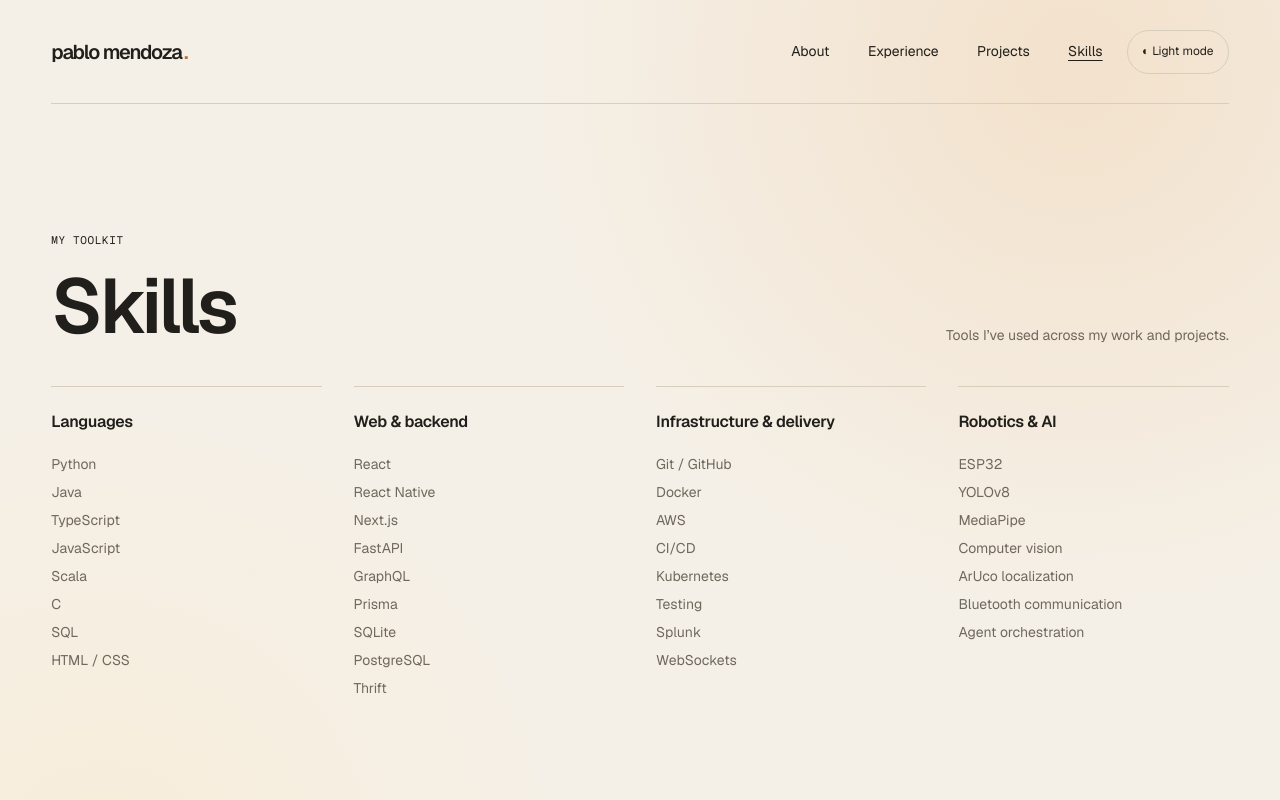
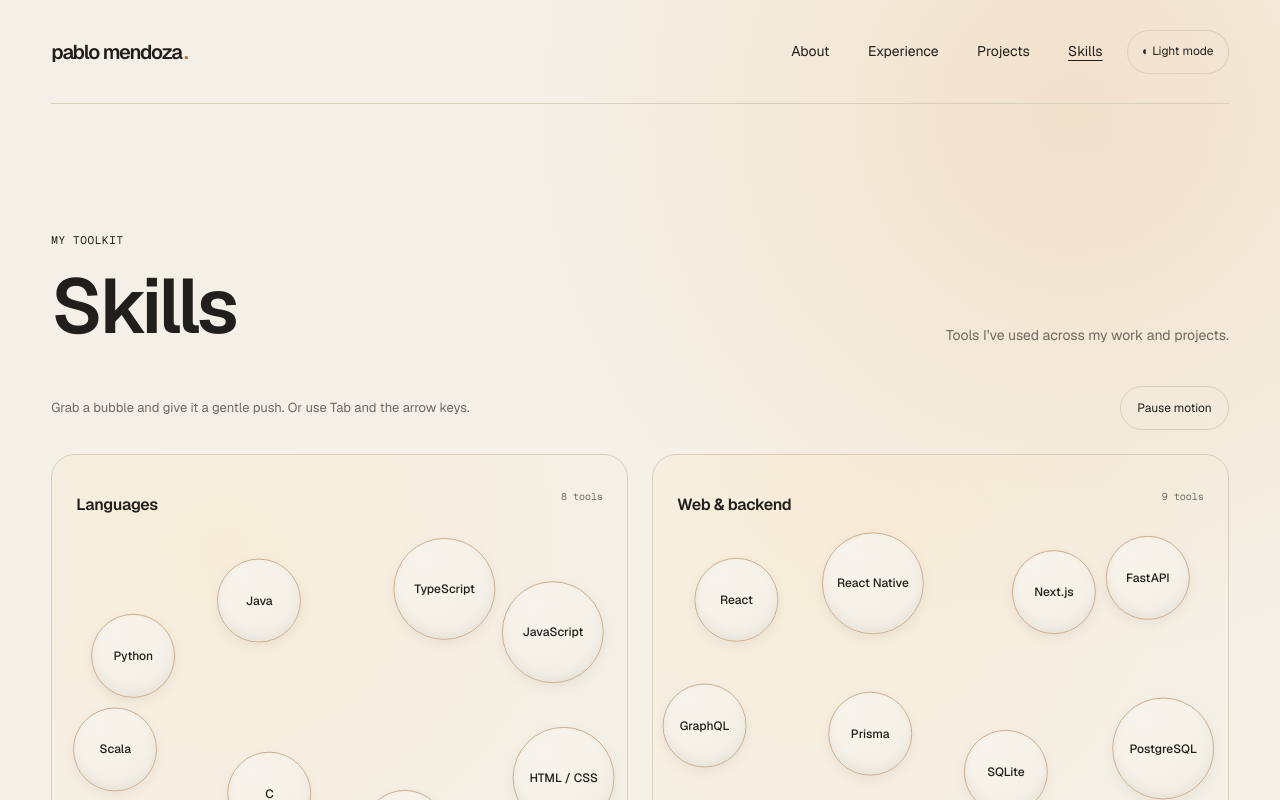
Before and after one commit to PabloMCodes/portfolio, a Next.js app: page /skills in a window 1280 px wide. Shown: the top 800 px of the page. Built offline with nearby package versions, Linux system fonts and the light colour scheme.

Commit message:
Add interactive floating skill bubbles with collisions

```diff
--- a/src/app/skills/page.tsx
+++ b/src/app/skills/page.tsx
@@ -1,4 +1,5 @@
 import { SiteShell } from "@/components/site-shell";
+import { SkillBubbles } from "@/components/skill-bubbles";
 import styles from "../home.module.css";
 
 const groups = [
@@ -11,6 +12,6 @@
 export default function SkillsPage() {
   return <SiteShell currentPath="/skills"><section className={`${styles.section} ${styles.skills}`} aria-labelledby="skills-title">
     <div className={styles.sectionHeading}><div><p className={styles.label}>My toolkit</p><h1 id="skills-title" className={styles.pageTitle}>Skills</h1></div><p>Tools I’ve used across my work and projects.</p></div>
-    <div className={styles.skillGrid}>{groups.map(({ title, items }) => <div key={title} className={styles.skillGroup}><h3>{title}</h3><ul>{items.map((item) => <li key={item}>{item}</li>)}</ul></div>)}</div>
+    <SkillBubbles groups={groups} />
   </section></SiteShell>;
 }
--- /dev/null
+++ b/src/components/skill-bubbles.module.css
@@ -0,0 +1,21 @@
+.controls { display: flex; align-items: center; justify-content: space-between; gap: 1rem; margin-bottom: 1.5rem; }
+.controls p { color: var(--muted-foreground); font-size: 0.8125rem; }
+.controls button { flex: none; padding: 0.6rem 1rem; min-height: 44px; border: 1px solid var(--rule); border-radius: 999px; font-size: 0.75rem; cursor: pointer; }
+.grid { display: grid; grid-template-columns: repeat(2, minmax(0, 1fr)); gap: 1.5rem; }
+.group { min-width: 0; border: 1px solid var(--rule); border-radius: 1.5rem; overflow: hidden; background: radial-gradient(ellipse at 30% 20%, var(--ambient-soft), transparent 75%); }
+.groupHeading { display: flex; align-items: center; justify-content: space-between; gap: 1rem; padding: 1.4rem 1.5rem 0.5rem; }
+.groupHeading h2 { font-size: 1rem; line-height: 1.4; letter-spacing: -0.02em; }
+.groupHeading span { flex: none; font-family: var(--font-mono), monospace; font-size: 0.625rem; color: var(--muted-foreground); }
+.arena { position: relative; list-style: none; padding: 0; margin: 0; min-height: 360px; }
+.arena:not([data-ready]) { display: flex; flex-wrap: wrap; gap: 0.75rem; padding: 1rem; }
+.bubble { display: grid; place-items: center; width: 100px; height: 100px; border-radius: 50%; padding: 0.65rem; border: 1px solid color-mix(in srgb, var(--accent) 35%, var(--rule)); background: radial-gradient(circle at 30% 22%, color-mix(in srgb, var(--background) 75%, white), var(--background) 65%); color: var(--foreground); box-shadow: inset 0 -5px 10px rgb(0 0 0 / 5%), 0 4px 12px rgb(0 0 0 / 6%); font-size: 0.75rem; line-height: 1.35; font-weight: 500; text-align: center; overflow-wrap: anywhere; user-select: none; touch-action: none; cursor: grab; }
+.arena[data-ready] .bubble { position: absolute; top: 0; left: 0; }
+.bubble:active { cursor: grabbing; border-color: var(--accent); }
+.bubble:hover { border-color: var(--accent); }
+.bubble:focus-visible, .controls button:focus-visible { outline: 2px solid var(--accent); outline-offset: 3px; }
+.arena[data-paused="true"] .bubble { cursor: default; touch-action: pan-y; }
+@media (max-width: 700px) {
+  .grid { grid-template-columns: 1fr; }
+  .controls { align-items: flex-start; flex-direction: column; }
+  .groupHeading { padding-inline: 1rem; }
+}
--- /dev/null
+++ b/src/components/skill-bubbles.tsx
@@ -0,0 +1,160 @@
+"use client";
+
+import { useAnimationFrame, useReducedMotion } from "motion/react";
+import { useEffect, useRef, useState, type PointerEvent } from "react";
+import styles from "./skill-bubbles.module.css";
+
+type Group = { title: string; items: string[] };
+type Bubble = { x: number; y: number; vx: number; vy: number; radius: number };
+const GAP = 8;
+const clamp = (value: number, low: number, high: number) => Math.max(low, Math.min(high, value));
+
+function BubbleGroup({ title, items, paused }: Group & { paused: boolean }) {
+  const arena = useRef<HTMLUListElement>(null);
+  const nodes = useRef<(HTMLButtonElement | null)[]>([]);
+  const bodies = useRef<Bubble[]>([]);
+  const bounds = useRef({ width: 0, height: 0 });
+  const visible = useRef(false);
+  const drag = useRef<{ index: number; x: number; y: number } | null>(null);
+
+  function paint() {
+    bodies.current.forEach((body, index) => {
+      const node = nodes.current[index];
+      if (node) node.style.transform = `translate3d(${body.x - body.radius}px, ${body.y - body.radius}px, 0)`;
+    });
+  }
+
+  useEffect(() => {
+    const element = arena.current;
+    if (!element) return;
+    const resize = new ResizeObserver(([entry]) => {
+      const width = entry.contentRect.width;
+      if (!width || Math.abs(width - bounds.current.width) < 1) return;
+      const columns = Math.max(1, Math.floor(width / 132));
+      const rows = Math.ceil(items.length / columns);
+      const height = Math.max(360, rows * 132 + 24);
+      bounds.current = { width, height };
+      element.style.height = `${height}px`;
+      drag.current = null;
+      bodies.current = items.map((item, index) => {
+        const radius = item.length > 16 ? 58 : item.length > 9 ? 51 : 42;
+        const angle = index * 2.4 + 0.7;
+        const node = nodes.current[index];
+        if (node) { node.style.width = `${radius * 2}px`; node.style.height = `${radius * 2}px`; }
+        return {
+          radius, x: (index % columns + 0.5) * (width / columns),
+          y: (Math.floor(index / columns) + 0.5) * (height / rows),
+          vx: Math.cos(angle) * 12, vy: Math.sin(angle) * 12,
+        };
+      });
+      paint();
+      element.dataset.ready = "true";
+    });
+    const observer = new IntersectionObserver(([entry]) => { visible.current = entry.isIntersecting; });
+    resize.observe(element);
+    observer.observe(element);
+    return () => { resize.disconnect(); observer.disconnect(); };
+  }, [items]);
+
+  useAnimationFrame((_, delta) => {
+    if (paused || !visible.current || document.hidden) return;
+    const dt = Math.min(delta / 1000, 1 / 30);
+    const { width, height } = bounds.current;
+    const bubbles = bodies.current;
+    const held = drag.current;
+    const contain = (b: Bubble) => {
+      const x = clamp(b.x, b.radius + GAP, width - b.radius - GAP);
+      const y = clamp(b.y, b.radius + GAP, height - b.radius - GAP);
+      if (x !== b.x) b.vx *= -0.85;
+      if (y !== b.y) b.vy *= -0.85;
+      b.x = x; b.y = y;
+    };
+    bubbles.forEach((b, index) => {
+      if (held?.index === index) {
+        const dx = clamp(held.x - b.x, -10, 10);
+        const dy = clamp(held.y - b.y, -10, 10);
+        b.x += dx; b.y += dy;
+        b.vx = dx / Math.max(dt, 0.001); b.vy = dy / Math.max(dt, 0.001);
+      } else {
+        const speed = Math.hypot(b.vx, b.vy);
+        const nextSpeed = clamp(speed * Math.exp(-0.7 * dt), 10, 140);
+        if (speed > 0) { b.vx *= nextSpeed / speed; b.vy *= nextSpeed / speed; }
+        b.x += b.vx * dt; b.y += b.vy * dt;
+      }
+      contain(b);
+    });
+    // Resolve circles repeatedly so a dragged bubble can push an entire cluster.
+    for (let pass = 0; pass < 10; pass++) {
+      for (let i = 0; i < bubbles.length; i++) {
+        for (let j = i + 1; j < bubbles.length; j++) {
+          const a = bubbles[i], b = bubbles[j];
+          const dx = b.x - a.x, dy = b.y - a.y;
+          const distance = Math.hypot(dx, dy);
+          const minimum = a.radius + b.radius + GAP;
+          if (distance >= minimum) continue;
+          const nx = distance > 0 ? dx / distance : 1;
+          const ny = distance > 0 ? dy / distance : 0;
+          const correction = (minimum - distance) / 2;
+          a.x -= nx * correction; a.y -= ny * correction;
+          b.x += nx * correction; b.y += ny * correction;
+          const approach = (b.vx - a.vx) * nx + (b.vy - a.vy) * ny;
+          if (approach < 0) {
+            const impulse = approach * 0.85;
+            a.vx += impulse * nx; a.vy += impulse * ny;
+            b.vx -= impulse * nx; b.vy -= impulse * ny;
+          }
+        }
+      }
+      bubbles.forEach(contain);
+    }
+    paint();
+  });
+
+  function point(event: PointerEvent<HTMLButtonElement>, index: number) {
+    const rect = arena.current?.getBoundingClientRect();
+    if (rect) drag.current = { index, x: event.clientX - rect.left, y: event.clientY - rect.top };
+  }
+
+  return <section className={styles.group} aria-label={title}>
+    <div className={styles.groupHeading}><h2>{title}</h2><span>{items.length} tools</span></div>
+    <ul ref={arena} className={styles.arena} data-paused={paused}>
+      {items.map((item, index) => <li key={item}>
+        <button
+          ref={(node) => { nodes.current[index] = node; }}
+          className={styles.bubble}
+          type="button"
+          aria-label={`${item}. Use arrow keys to push this bubble.`}
+          onPointerDown={(event) => {
+            if (paused || event.button !== 0) return;
+            event.currentTarget.setPointerCapture(event.pointerId);
+            point(event, index);
+          }}
+          onPointerMove={(event) => { if (drag.current?.index === index) point(event, index); }}
+          onPointerUp={() => { drag.current = null; }}
+          onPointerCancel={() => { drag.current = null; }}
+          onLostPointerCapture={() => { drag.current = null; }}
+          onKeyDown={(event) => {
+            if (paused) return;
+            const vectors: Record<string, [number, number]> = { ArrowLeft: [-100, 0], ArrowRight: [100, 0], ArrowUp: [0, -100], ArrowDown: [0, 100], " ": [0, -100], Enter: [0, -100] };
+            const direction = vectors[event.key];
+            const b = bodies.current[index];
+            if (direction && b) { event.preventDefault(); b.vx += direction[0]; b.vy += direction[1]; }
+          }}
+        >{item}</button>
+      </li>)}
+    </ul>
+  </section>;
+}
+
+export function SkillBubbles({ groups }: { groups: Group[] }) {
+  const reducedMotion = useReducedMotion();
+  const [userPaused, setUserPaused] = useState<boolean | null>(null);
+  const paused = userPaused ?? Boolean(reducedMotion);
+  return <>
+    <div className={styles.controls}>
+      <p>Grab a bubble and give it a gentle push. Or use Tab and the arrow keys.</p>
+      <button type="button" onClick={() => setUserPaused(!paused)} aria-pressed={paused}>{paused ? "Resume motion" : "Pause motion"}</button>
+    </div>
+    <div className={styles.grid}>{groups.map((group) => <BubbleGroup key={group.title} {...group} paused={paused} />)}</div>
+  </>;
+}
```
